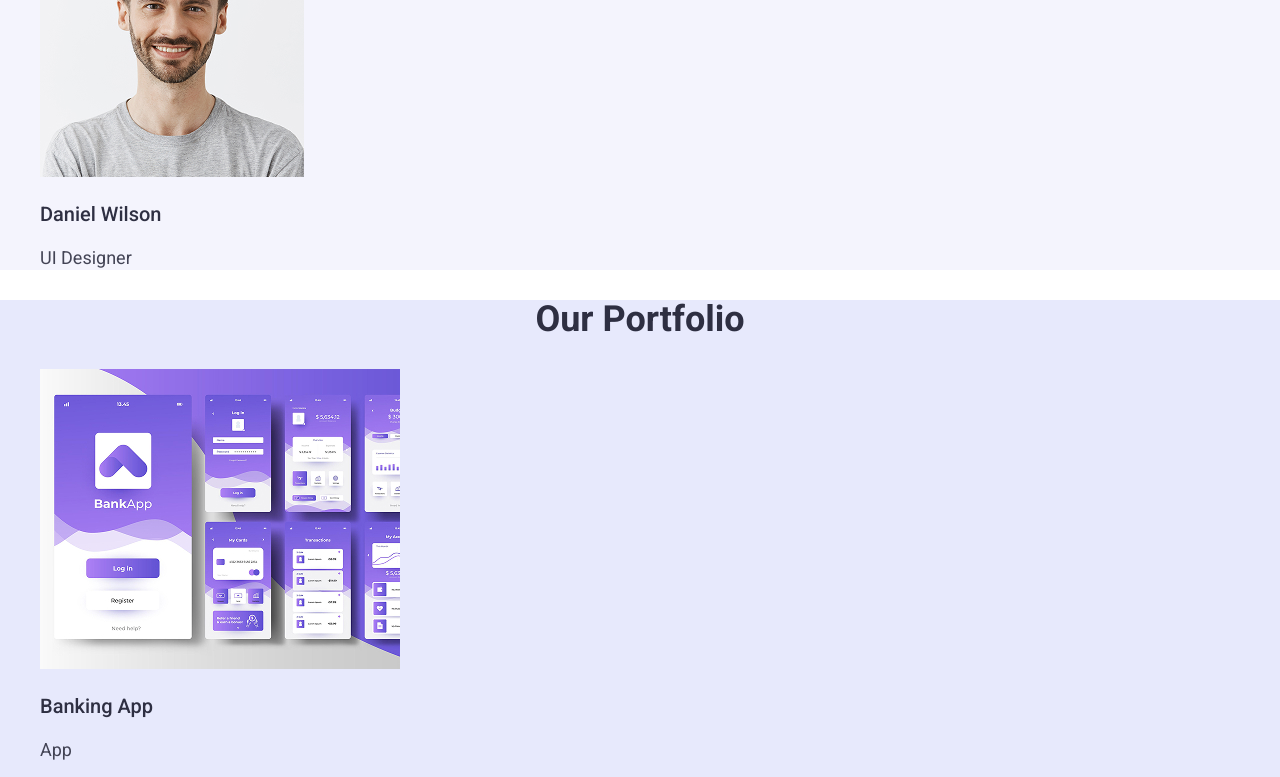
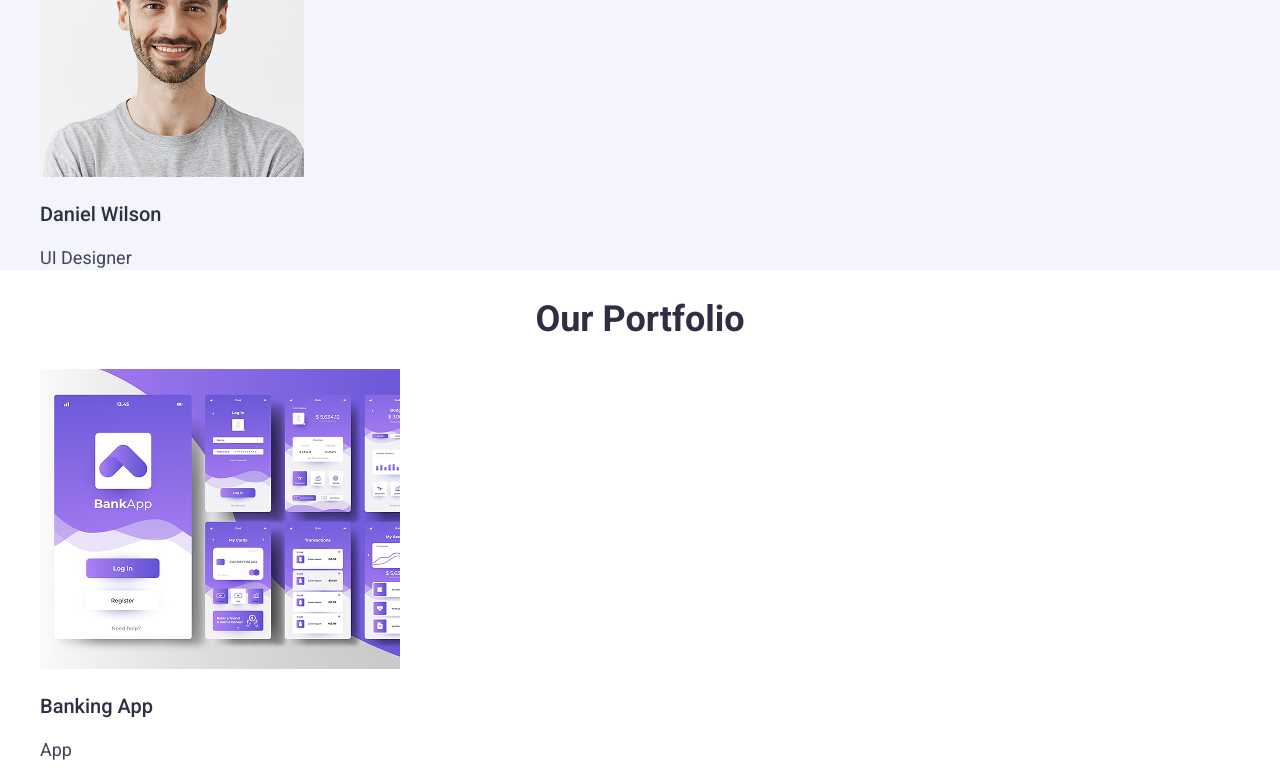
Before and after one commit to FurkanHalvaci/goit-markup-hw-02, a plain HTML site: page index.html in a window 1280 px wide. Shown: the part 1973-2750 px from the top of the page. Drawn offline with nearby package versions, Linux system fonts and the light colour scheme; files that its build step writes are made by us from their sources.

Commit message:
css folder added

```diff
--- a/styles.css
+++ b/css/styles.css
@@ -9,9 +9,7 @@
   font-weight: 400;
   color: var(--slate);
 }
-.list-style {
-  list-style-type: none;
-}
+
 /* Header CSS */
 .logo-span,
 .logo-link {
@@ -115,9 +113,7 @@
   letter-spacing: 2%;
 }
 /* Main CSS section four */
-.section-four {
-  background-color: #e7e9fc;
-}
+
 .section-four-title {
   font-weight: 700;
   font-size: 36px;
@@ -160,3 +156,6 @@
   letter-spacing: 2%;
   color: #f4f4fd;
 }
+.list-style {
+  list-style-type: none;
+}
```
